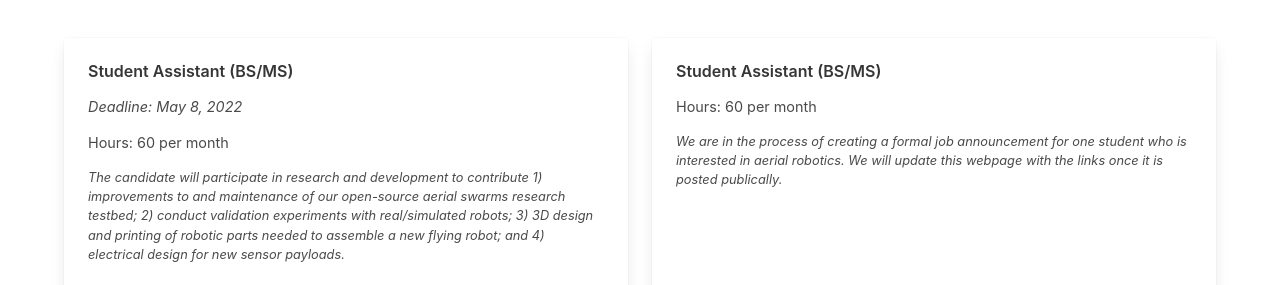
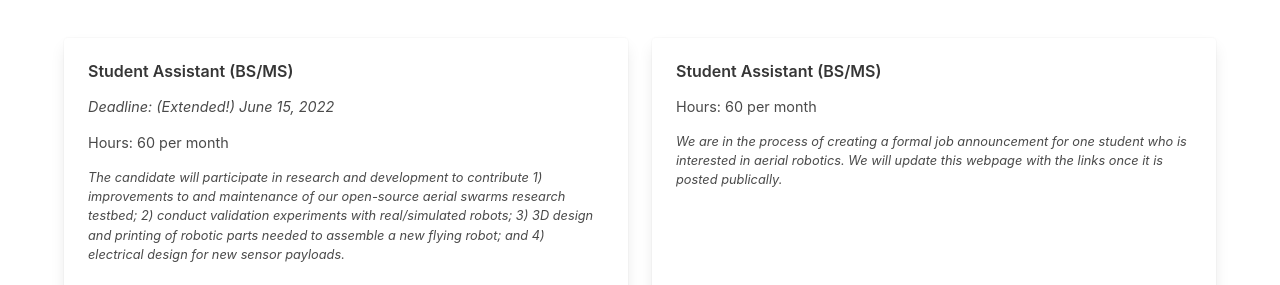
Before and after one commit to IMRCLab/imrclab.github.io, a Jekyll site: the page built from jobs.html, in a window 1280 px wide. Shown: the part 413-698 px from the top of the page. Built offline with Jekyll 4.4.1, drawn with Linux system fonts in a browser that asks for light colours.

Commit message:
update jobs

```diff
--- a/_data/jobs.yml
+++ b/_data/jobs.yml
@@ -1,6 +1,6 @@
 - name: "Student Assistant (BS/MS)"
   hours: 60 per month
-  deadline: May 8, 2022
+  deadline: (Extended!) June 15, 2022
   reference: 3434T35/22
   announcement: https://tubcloud.tu-berlin.de/s/AYS7eDfzFEYs494/download?path=%2FFak.%20IV&files=3434T35%2022.pdf&downloadStartSecret=pskruu70wq
   note: |
```
